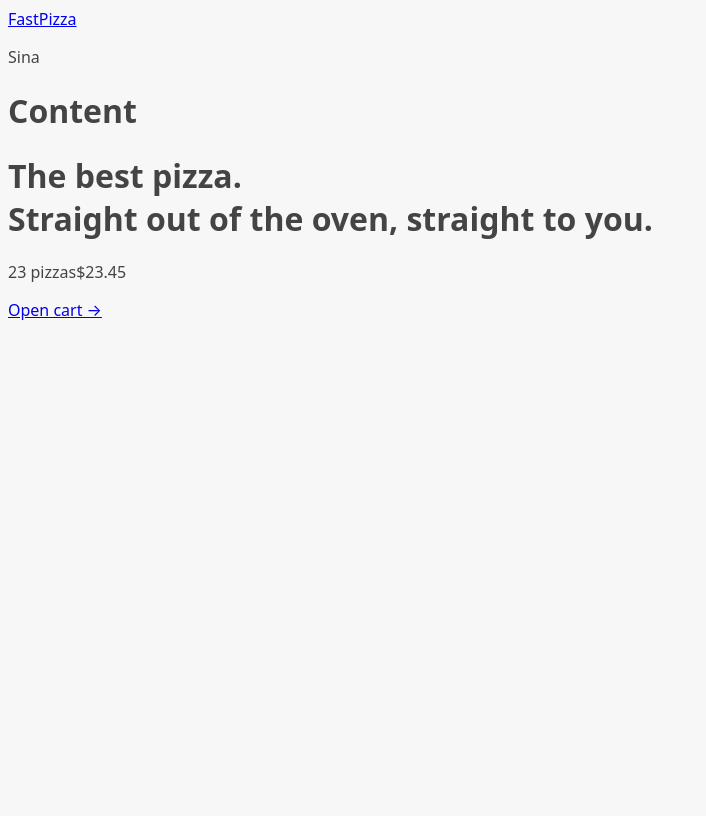
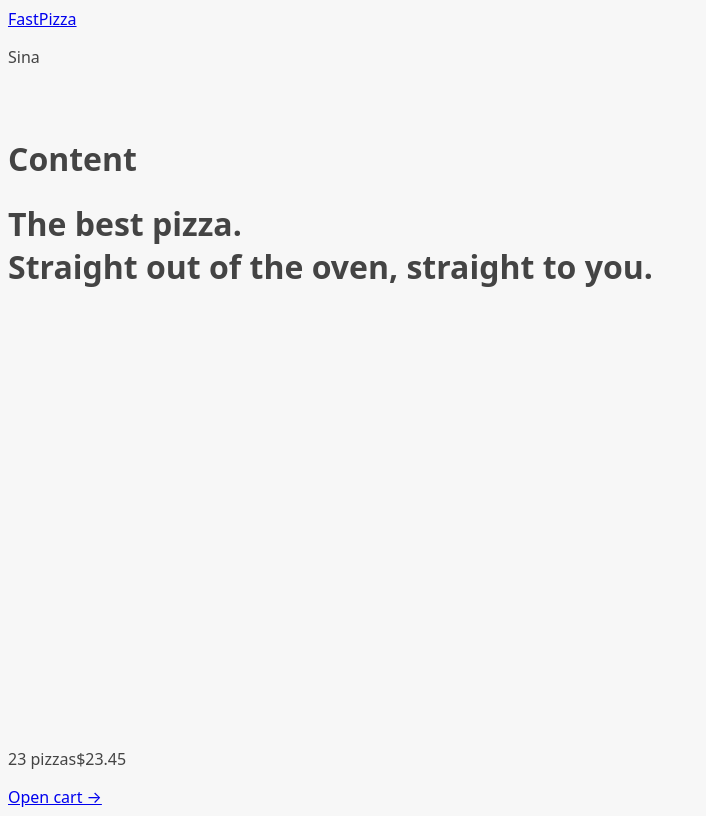
Before and after one commit to Sinabalar/FastPizza, a React (Vite) app: page / in a window 1280 px wide. Shown: the whole page, without its empty margins (0-706 px from the left). Built offline with nearby package versions, Linux system fonts and the light colour scheme.

Commit message:
feat: add loading state to AppLayout with Loader component
- Implement loading state handling using useNavigation hook
- Add conditional rendering to show Loader during route transitions
- Create basic Loader component structure

```diff
--- a/src/ui/AppLayout.jsx
+++ b/src/ui/AppLayout.jsx
@@ -1,17 +1,28 @@
 import React from 'react';
 import Header from "./Header.jsx";
 import CartOverview from "../features/cart/CartOverview.jsx";
-import {Outlet} from "react-router-dom";
+import {Outlet, useNavigation} from "react-router-dom";
+import Loader from "./Loader.jsx";
 
 export default function AppLayout() {
+
+    const navigation = useNavigation();
+    const isLoading = navigation.state === "loading";
+
     return (
-        <div>
+        <div className={'layout'}>
+            {isLoading
+                ? <Loader/>
+                :
+                <>
                     <Header/>
                     <main>
                         <h1>Content</h1>
                         <Outlet/>
                     </main>
                     <CartOverview/>
+                </>
+            }
         </div>
     );
 }
--- /dev/null
+++ b/src/ui/Loader.jsx
@@ -0,0 +1,7 @@
+import React from 'react';
+
+export default function Loader() {
+    return (
+        <div className={'loader'}></div>
+    );
+}
```
Lines whose indentation alone changed are shown as unchanged.
